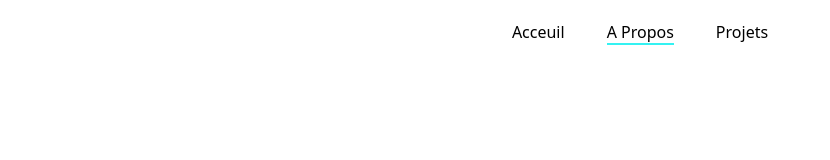
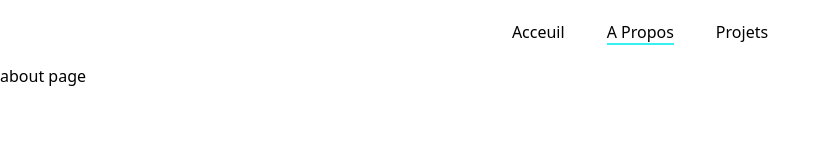
Before and after one commit to Frankam487/tailwind, a React (Vite) app: page /about in a window 1280 px wide. Shown: the top 160 px of the page, without its empty margins (0-830 px from the left). Built offline with nearby package versions, Linux system fonts and the light colour scheme.

Commit message:
about file cleaned

```diff
--- a/src/pages/About.jsx
+++ b/src/pages/About.jsx
@@ -4,7 +4,7 @@ const About = () => {
   return (
     <div className='about'>
       <Navigations/>
-
+      <h1>about page</h1>
     </div>
   );
 };
```
